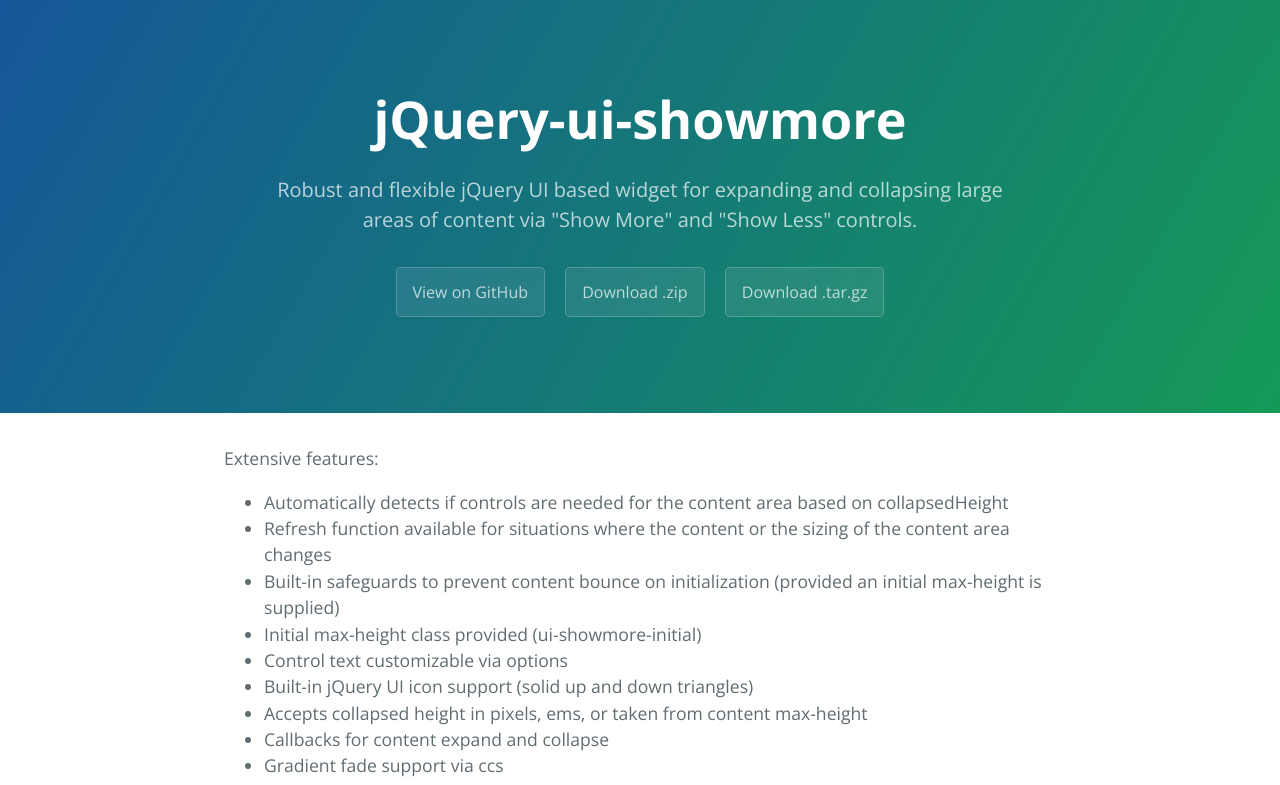
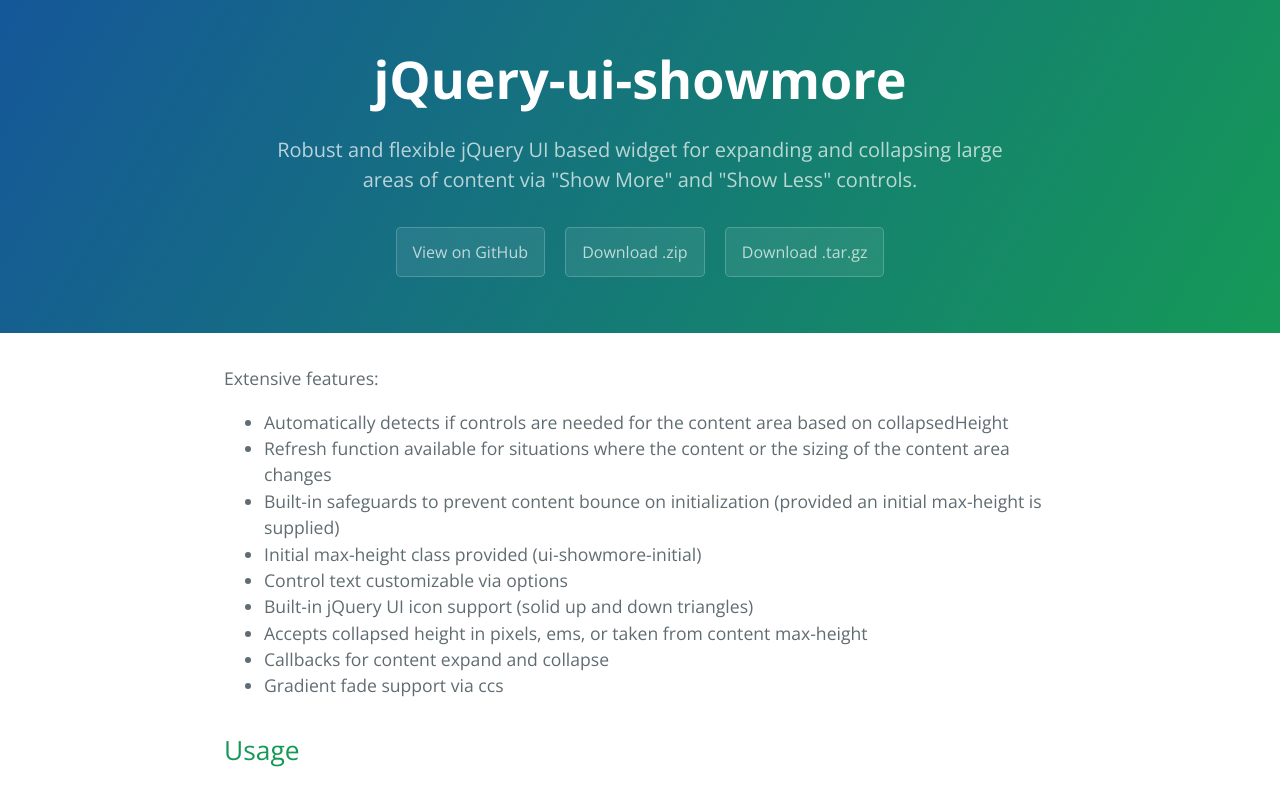
Before and after one commit to borgboyone/jquery-ui-showmore, a plain HTML site: page index.html in a window 1280 px wide. Shown: the top 785 px of the page. Drawn offline with nearby package versions, Linux system fonts and the light colour scheme.

Commit message:
Update stylesheet.css
Make top banner smaller.

```diff
--- a/stylesheets/stylesheet.css
+++ b/stylesheets/stylesheet.css
@@ -61,7 +61,7 @@
 
 @media screen and (min-width: 64em) {
   .page-header {
-    padding: 5rem 6rem; } }
+    padding: 2.5rem 3rem; } }
 
 @media screen and (min-width: 42em) and (max-width: 64em) {
   .page-header {
```
